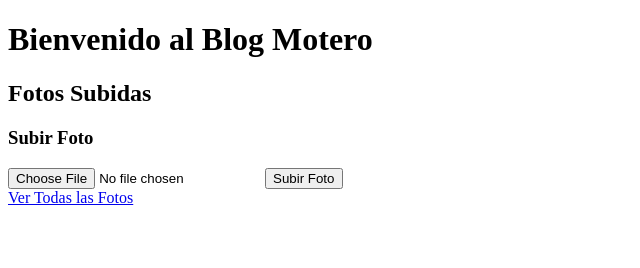
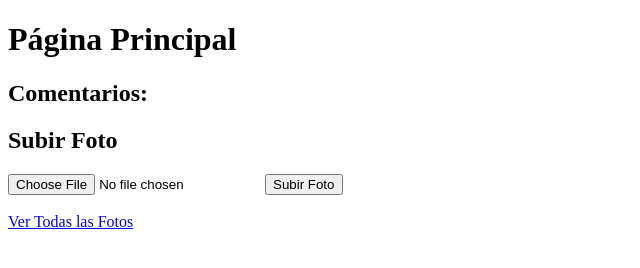
Before and after one commit to attitudehiringapp/Blog, a website: page index.html in a window 1280 px wide. Shown: the whole page, without its empty margins (0-640 px from the left). Drawn offline with Linux system fonts and the light colour scheme.

Commit message:
Update index.html

```diff
--- a/index.html
+++ b/index.html
@@ -3,22 +3,23 @@
 <head>
   <meta charset="UTF-8">
   <meta name="viewport" content="width=device-width, initial-scale=1.0">
-  <title>Blog Motero</title>
+  <title>Página Principal</title>
 </head>
 <body>
-  <h1>Bienvenido al Blog Motero</h1>
-  <h2>Fotos Subidas</h2>
-  <div>
-    <!-- Aquí se insertarán las fotos subidas -->
-    <!-- FOTOS -->
+  <h1>Página Principal</h1>
+  <h2>Comentarios:</h2>
+  <!-- Aquí se inyectarán los comentarios -->
+  <div id="comentarios">
+    <!-- COMENTARIOS -->
   </div>
 
-  <h3>Subir Foto</h3>
+  <h2>Subir Foto</h2>
   <form action="/subir-foto" method="POST" enctype="multipart/form-data">
     <input type="file" name="foto" required>
     <button type="submit">Subir Foto</button>
   </form>
 
-  <a href="/fotos">Ver Todas las Fotos</a>
+  <br>
+  <a href="/fotos">Ver Todas las Fotos</a> <!-- Enlace al apartado de fotos -->
 </body>
 </html>
```
